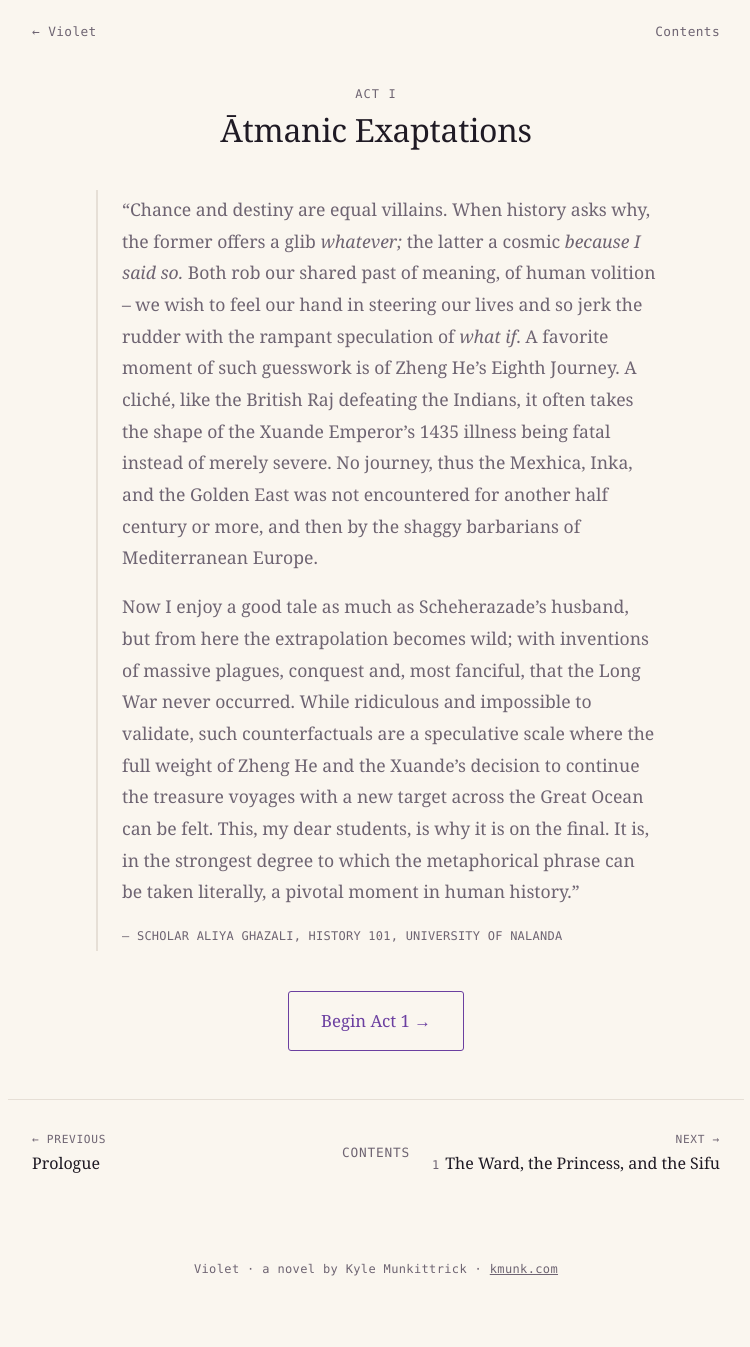
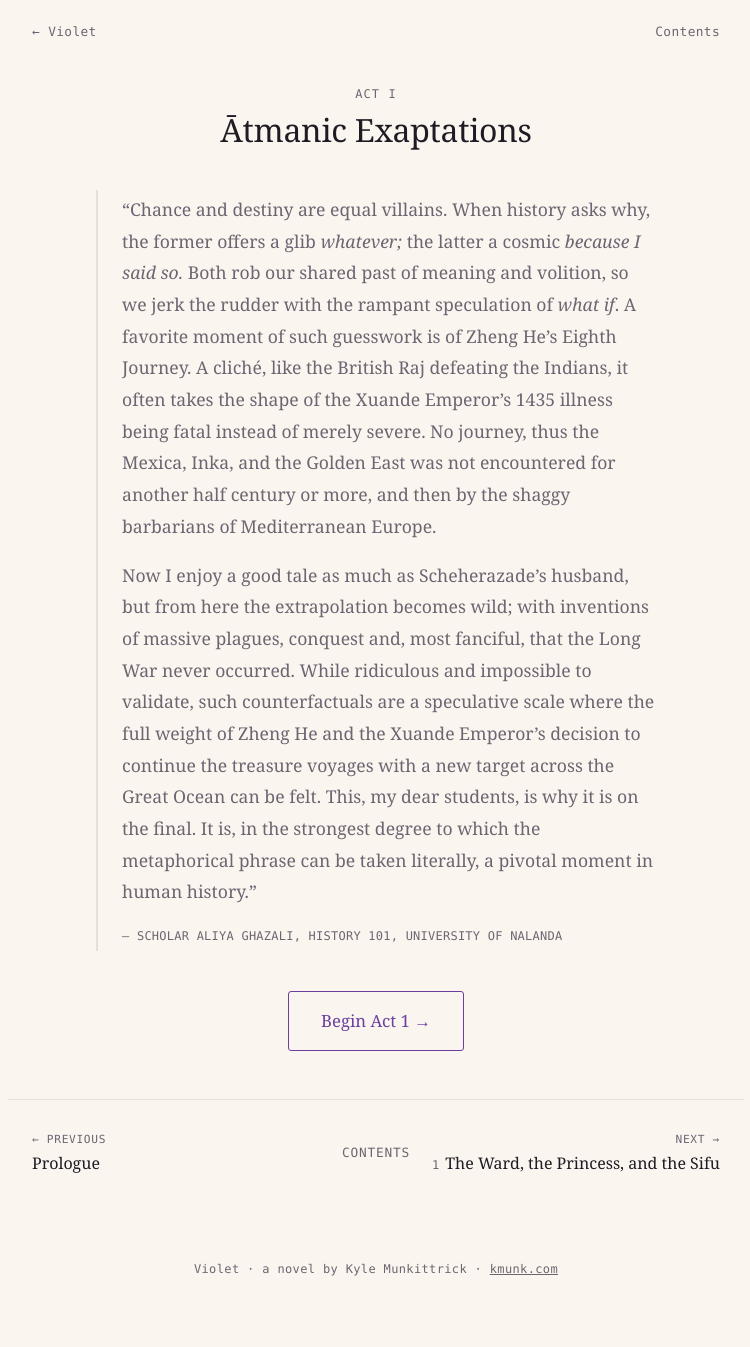
Before and after one commit to kmunki/kmunki.github.io, a Jekyll site: the page built from _fiction/violet/010-act-1.md, in a window 1280 px wide. Shown: the whole page, without its empty margins (264-1014 px from the left). Built offline with Jekyll 4.4.1, drawn with Linux system fonts in a browser that asks for light colours.

Commit message:
Violet Act 1 page: untangle epigraph sentence, fix two names
- Third sentence of the epigraph untangled (34 → 20 words): “Both rob our shared past of meaning and volition, so we jerk the rudder with the rampant speculation of *what if*.” The first two sentences (“Chance and destiny are equal villains”; *whatever* / *because I said so*) are verbatim.
- Canon: “Mexhica” → “Mexica”; “the Xuande’s decision” → “the Xuande Emperor’s decision.”
- Scheherazade line and all HTML (blockquote, footer, CTA) unchanged.
- Copyedit scope: 2 name fixes.

Co-Authored-By: Claude Fable 5.1 <noreply@anthropic.com>
Claude-Session: https://claude.ai/code/session_01NJgbLGEsaNqtMx8nky9w7V

```diff
--- a/_fiction/violet/010-act-1.md
+++ b/_fiction/violet/010-act-1.md
@@ -8,8 +8,8 @@ act: 1
 
 <div class="prose-wrap">
 <blockquote class="epigraph">
-<p>“Chance and destiny are equal villains. When history asks why, the former offers a glib <em>whatever;</em> the latter a cosmic <em>because I said so.</em> Both rob our shared past of meaning, of human volition – we wish to feel our hand in steering our lives and so jerk the rudder with the rampant speculation of <em>what if</em>. A favorite moment of such guesswork is of Zheng He’s Eighth Journey. A cliché, like the British Raj defeating the Indians, it often takes the shape of the Xuande Emperor’s 1435 illness being fatal instead of merely severe. No journey, thus the Mexhica, Inka, and the Golden East was not encountered for another half century or more, and then by the shaggy barbarians of Mediterranean Europe.</p>
-<p>Now I enjoy a good tale as much as Scheherazade’s husband, but from here the extrapolation becomes wild; with inventions of massive plagues, conquest and, most fanciful, that the Long War never occurred. While ridiculous and impossible to validate, such counterfactuals are a speculative scale where the full weight of Zheng He and the Xuande’s decision to continue the treasure voyages with a new target across the Great Ocean can be felt. This, my dear students, is why it is on the final. It is, in the strongest degree to which the metaphorical phrase can be taken literally, a pivotal moment in human history.”</p>
+<p>“Chance and destiny are equal villains. When history asks why, the former offers a glib <em>whatever;</em> the latter a cosmic <em>because I said so.</em> Both rob our shared past of meaning and volition, so we jerk the rudder with the rampant speculation of <em>what if</em>. A favorite moment of such guesswork is of Zheng He’s Eighth Journey. A cliché, like the British Raj defeating the Indians, it often takes the shape of the Xuande Emperor’s 1435 illness being fatal instead of merely severe. No journey, thus the Mexica, Inka, and the Golden East was not encountered for another half century or more, and then by the shaggy barbarians of Mediterranean Europe.</p>
+<p>Now I enjoy a good tale as much as Scheherazade’s husband, but from here the extrapolation becomes wild; with inventions of massive plagues, conquest and, most fanciful, that the Long War never occurred. While ridiculous and impossible to validate, such counterfactuals are a speculative scale where the full weight of Zheng He and the Xuande Emperor’s decision to continue the treasure voyages with a new target across the Great Ocean can be felt. This, my dear students, is why it is on the final. It is, in the strongest degree to which the metaphorical phrase can be taken literally, a pivotal moment in human history.”</p>
 <footer>— Scholar Aliya Ghazali, History 101, University of Nalanda</footer>
 </blockquote>
 
```
